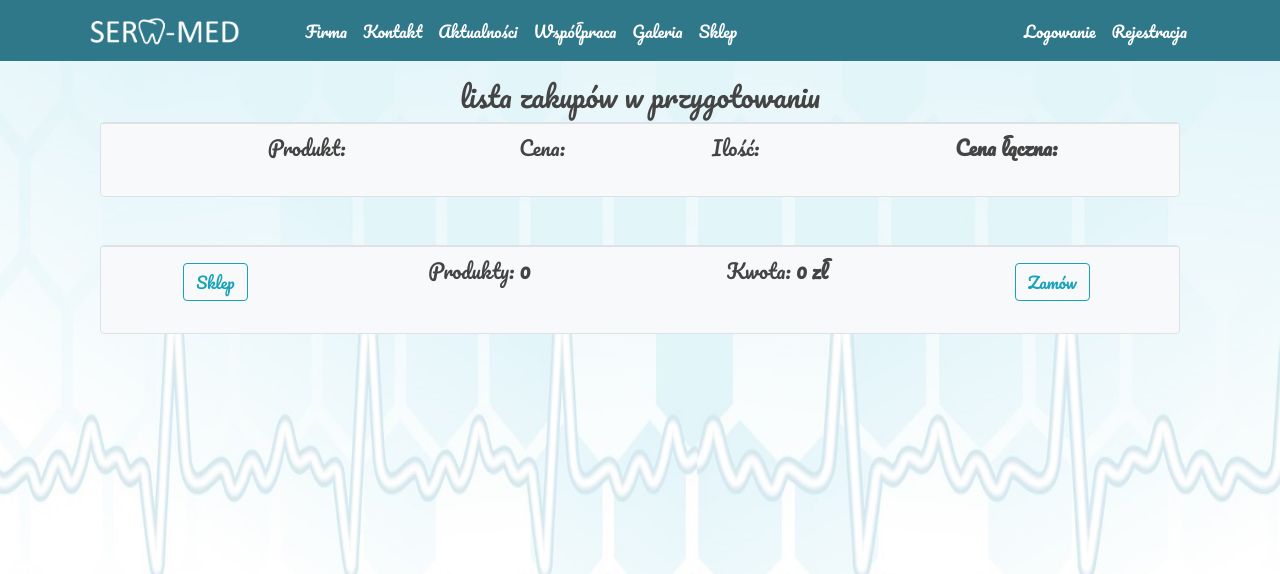
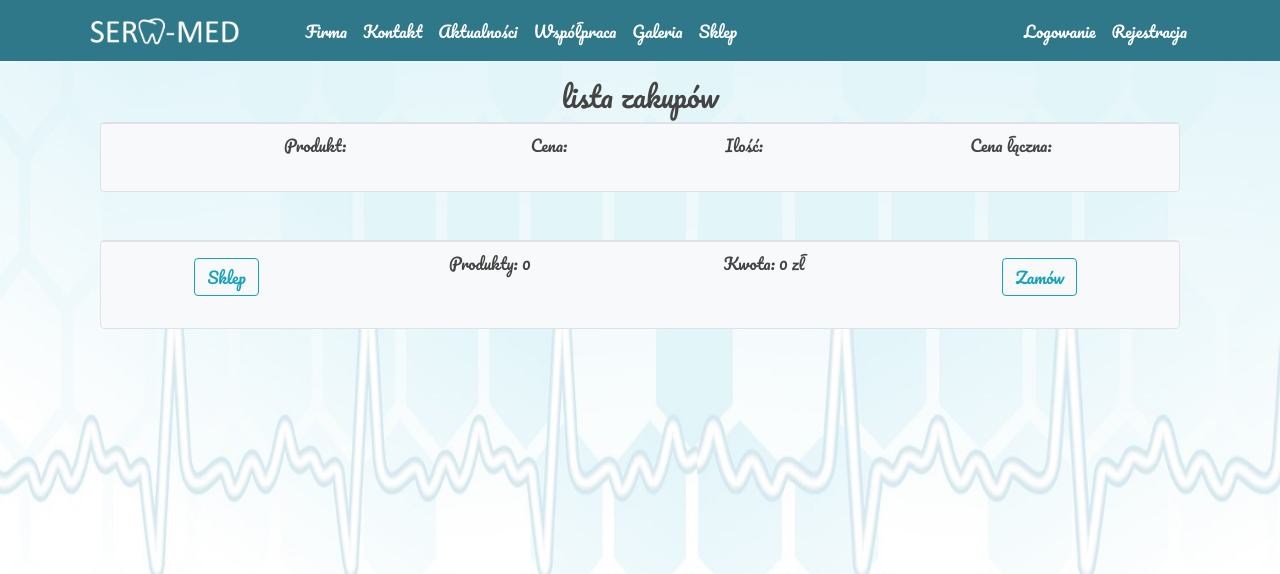
Before and after one commit to piotrek24061988/SERW-MED, a Django app: page /cart/ in a window 1280 px wide. Shown: the top 574 px of the page. Run offline with Django 3.2, Linux system fonts and the light colour scheme; lists and menus that the app fills with data are empty; some libraries are stand-ins or nearby versions.

Commit message:
cart ui bootstrap fixes

```diff
--- a/serw_med/news/static/main.css
+++ b/serw_med/news/static/main.css
@@ -359,13 +359,13 @@ input[type='file']:hover
 
 .store-quant {
     display: inline-block;
-    max-width: 35px;
+    max-width: 25px;
     height: auto;
 }
 
 .store-quant-img {
     display: inline-block;
-    max-width: 35px;
+    max-width: 25px;
     height: auto;
     transition: all 0.5s ease-in-out;
 }
--- a/serw_med/store/templates/cart.html
+++ b/serw_med/store/templates/cart.html
@@ -5,7 +5,7 @@
 
      <div class="container">
           <header>
-               <h3 class="text-center">lista zakupów w przygotowaniu</h3>
+               <h3 class="text-center">lista zakupów</h3>
           </header>
 
           <div class="row">
@@ -15,11 +15,11 @@
                       <table class="table">
                           <tr>
                               <th></th>
-                              <th><h5>Produkt:</h5></th>
-                              <th><h5>Cena:</h5></th>
-                              <th><h5>Ilość:</h5>
+                              <th><h6>Produkt:</h6></th>
+                              <th><h6>Cena:</h6></th>
+                              <th><h6>Ilość:</h6>
                               </th>
-                              <th><h5><strong>Cena łączna:</strong></h5></th>
+                              <th><h6>Cena łączna:</h6></th>
                           </tr>
 
                           {% for item in items %}
@@ -29,27 +29,27 @@
                                     <img src="{{ item.product.imageURL }}" class="img-fluid text-center" style="max-width: 50px; height: auto;">
                                   </a>
                               </th>
-                              <th><h5>{{ item.product.name }}</h5></th>
-                              <th><h5>{{ item.product.price|floatformat:2 }}zł</h5></th>
+                              <th><h6>{{ item.product.name }}</h6></th>
+                              <th><h6>{{ item.product.price|floatformat:2 }}zł</h6></th>
                               <th>
                                   <img class="store-quant-img update-cart" data-product="{{ item.product.id }}" data-action="remove" src="/media/gallery/prev2.png">
-                                  <h5 class="store-quant">{{ item.quantity }}</h5>
+                                  <h6 class="store-quant">{{ item.quantity }}</h6>
                                   <img class="store-quant-img update-cart" data-product="{{ item.product.id }}" data-action="add" src="/media/gallery/next2.png">
                               </th>
-                              <th><h5><strong>{{ item.get_total }} zł</strong></h5></th>
+                              <th><h6>{{ item.get_total }} zł</h6></th>
                           </tr>
                           {% endfor %}
                       </table>
                   </div>
 
-                  <div class="border text-center rounded bg-light mb-1">
+                  <div class="border text-center rounded bg-light mb-5">
                       <table class="table">
                           <tr>
                               <th>
                                   <a href="{% url 'serw-med-store' %}"><button class="btn btn-outline-info m-1">Sklep</button></a>
                               </th>
-                              <th><h5>Produkty: <strong>{{ order.get_cart_items }}</strong></h5></th>
-                              <th><h5>Kwota: <strong>{{ order.get_cart_total }} zł</strong></h5></th>
+                              <th><h6>Produkty: {{ order.get_cart_items }}</h6></th>
+                              <th><h6>Kwota: {{ order.get_cart_total }} zł</h6></th>
                               <th>
                                   <a href="{% url 'serw-med-checkout' %}"><button class="btn btn-outline-info m-1">Zamów</button></a>
                               </th>
--- a/serw_med/store/templates/store.html
+++ b/serw_med/store/templates/store.html
@@ -5,7 +5,7 @@
 
      <div class="container">
           <header>
-               <h3 class="text-center">sklep w przygotowaniu</h3>
+               <h3 class="text-center">sklep</h3>
           </header>
 
           <div class="row">
```
Also changed, not shown: serw_med/store/tests/tests_models.py (+2 -2 lines).
